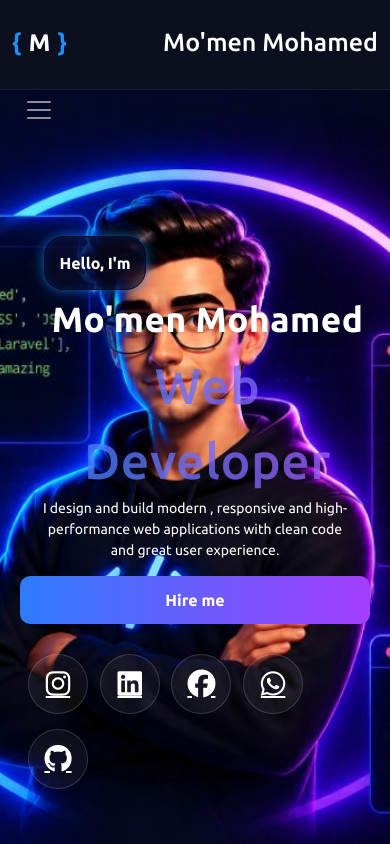
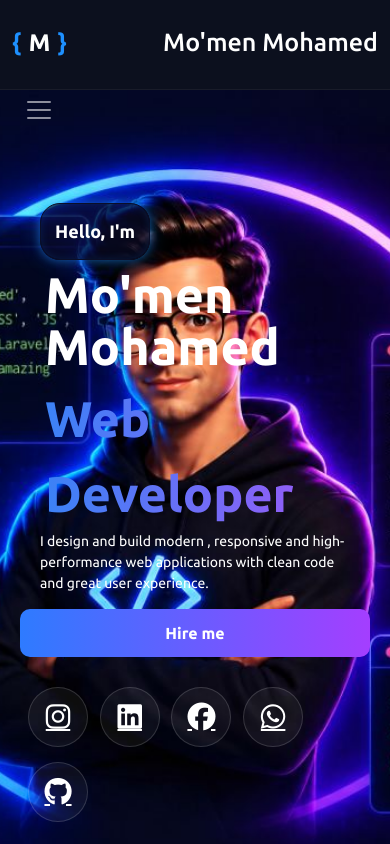
Before and after one commit to ProgMoemen/Momen-Portofolio, a plain HTML site: page index.html in a window 390 px wide. Shown: the top 844 px of the page. Drawn offline with nearby package versions, Linux system fonts and the light colour scheme.

Commit message:
newUpdate

```diff
--- a/css/style.css
+++ b/css/style.css
@@ -41,6 +41,7 @@ body {
     background-color: #0a0e27;
     padding-top: 90px;
 }
+
 /* Hire Me Button */
 .btn-primary {
     background: linear-gradient(135deg, #7c3aed 0%, #a855f7 100%);
@@ -611,8 +612,8 @@ header {
 }
 .home aside div.hello{
     padding: 14px;
-    font-size: 20px;
-    width: 24%;
+    font-size: 22px;
+    width: fit-content;
     font-weight:700 ;
     color: #fff;
     border: 1px solid #0a0e27;
@@ -638,14 +639,14 @@ header {
 
 @media (max-width: 768px) {
     .name {
-        font-size: 40px !important;
+        font-size: 50px !important;
         margin-left: 30px;
     }
 }
 
 @media (max-width: 480px) {
     .name {
-        font-size: 32px !important;
+        font-size: 50px !important;
         margin-left: 30px;
 
     }
@@ -739,7 +740,9 @@ header {
     .home aside div.hello{
         margin: auto;
         width: fit-content;
-        font-size: 16px;
+        font-size: 18px;
+        position: relative;
+        right: 80px;
     }
 
 
@@ -750,7 +753,7 @@ header {
 
 
     .job{
-        font-size: 45px;
+        font-size: 50px !important;
         margin-left: 25px;
     }
 
@@ -794,12 +797,12 @@ header {
 
 
     .name{
-        font-size: 35px !important;
+        font-size: 50px !important;
     }
 
 
     .job{
-        font-size: 32px;
+        font-size: 50px !important;
     }
 
 
@@ -1397,65 +1400,3 @@ h2{
     height: 40px;
     background-color: rgba(255, 255, 255, 0.1);
 }
-
-/* لما الصفحة تبقى RTL */
-html[dir="rtl"] .exp:not(:last-child)::after {
-    right: auto;
-    left: 0;
-}
-/* container */
-.info .name,
-.info .job {
-    display: block;
-    max-width: 100%;
-    word-break: break-word;
-}
-
-/* Name style */
-#name {
-    font-size: clamp(28px, 5vw, 42px);
-    font-weight: 700;
-    line-height: 1.2;
-    transition: all 0.3s ease;
-}
-
-/* Job style */
-#job {
-    font-size: clamp(18px, 4vw, 26px);
-    font-weight: 500;
-    opacity: 0.8;
-    margin-top: 5px;
-    transition: all 0.3s ease;
-}
-html[dir="rtl"] #name,
-html[dir="rtl"] #job {
-    text-align: right;
-}
-@media (max-width: 768px) {
-    .info {
-        text-align: center;
-    }
-
-    html[dir="rtl"] .info {
-        text-align: right;
-    }
-    html[dir=rtl]  .hello{
-        position: relative;
-        left: 200px;
-    }
-    #name {
-        font-size: 70px;
-    }
-
-    #job {
-        font-size: 50px;
-    }
-}
-#name, #job {
-    letter-spacing: 0.5px;
-}
-
-html[dir="rtl"] #name,
-html[dir="rtl"] #job {
-    letter-spacing: 0;
-}
```
